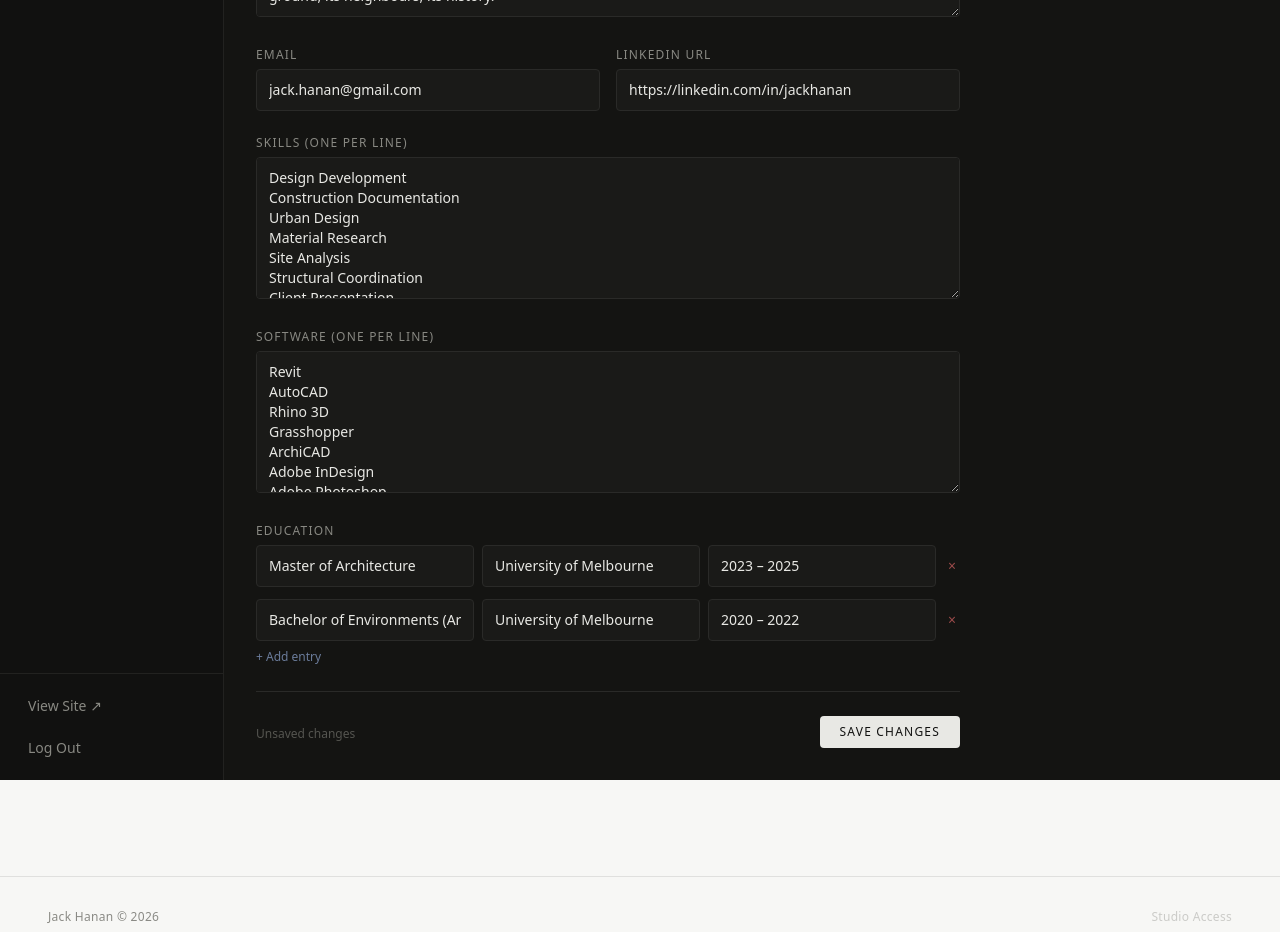
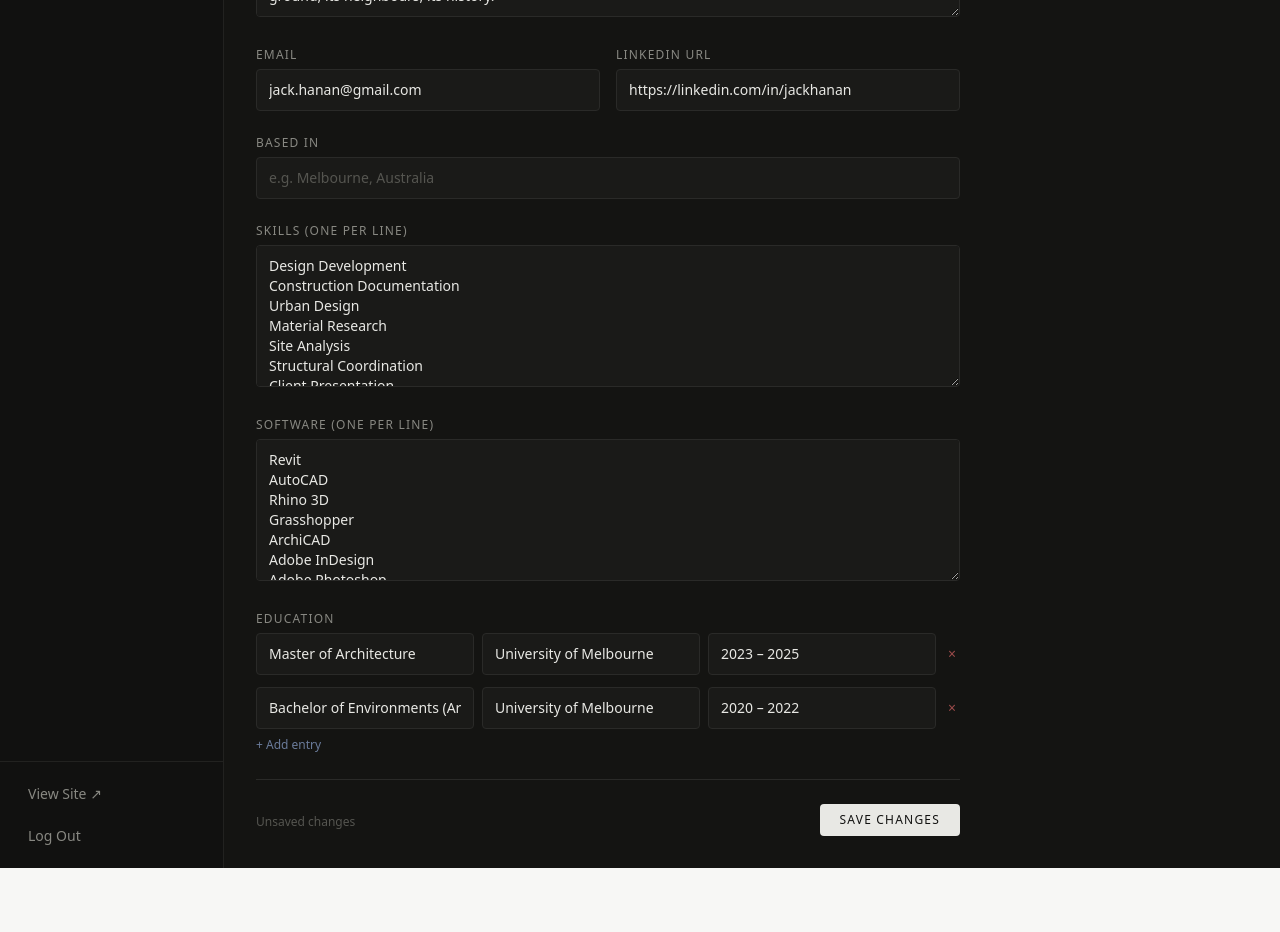
Before and after one commit to jackhanan/jack-hanan-portfolio, a Next.js app: page /admin/about in a window 1280 px wide. Shown: the part 1220-2152 px from the top of the page. Built offline with nearby package versions, Linux system fonts and the light colour scheme.

Commit message:
add editable based in field to about and contact page

```diff
--- a/src/app/admin/about/page.tsx
+++ b/src/app/admin/about/page.tsx
@@ -13,6 +13,7 @@ const EMPTY: AboutData = {
   skills: [],
   software: [],
   education: [],
+  basedIn: '',
   email: '',
   linkedin: '',
   resumeUrl: '/resume.pdf',
--- a/src/app/contact/page.tsx
+++ b/src/app/contact/page.tsx
@@ -8,11 +8,13 @@ export const dynamic = 'force-dynamic'
 export default async function ContactPage() {
   let email = ''
   let linkedin = ''
+  let basedIn = ''
   try {
     const about = await readAbout()
     email = about.email ?? ''
     linkedin = about.linkedin ?? ''
+    basedIn = about.basedIn ?? ''
   } catch {}
 
-  return <ContactForm email={email} linkedin={linkedin} />
+  return <ContactForm email={email} linkedin={linkedin} basedIn={basedIn} />
 }
--- a/src/components/admin/AboutEditor.tsx
+++ b/src/components/admin/AboutEditor.tsx
@@ -166,7 +166,7 @@ export default function AboutEditor({ initial }: Props) {
           />
         </div>
 
-        {/* Email + LinkedIn */}
+        {/* Email + LinkedIn + Based In */}
         <div className="grid grid-cols-2 gap-4">
           <div>
             <label htmlFor="email" className={labelClass}>Email</label>
@@ -188,6 +188,17 @@ export default function AboutEditor({ initial }: Props) {
               className={inputClass}
             />
           </div>
+        </div>
+        <div>
+          <label htmlFor="basedIn" className={labelClass}>Based In</label>
+          <input
+            id="basedIn"
+            type="text"
+            value={data.basedIn ?? ''}
+            onChange={(e) => update('basedIn', e.target.value)}
+            placeholder="e.g. Melbourne, Australia"
+            className={inputClass}
+          />
         </div>
 
         {/* Skills */}
--- a/src/components/contact/ContactForm.tsx
+++ b/src/components/contact/ContactForm.tsx
@@ -6,9 +6,10 @@ import FadeIn from '@/components/ui/FadeIn'
 interface Props {
   email: string
   linkedin: string
+  basedIn: string
 }
 
-export default function ContactForm({ email, linkedin }: Props) {
+export default function ContactForm({ email, linkedin, basedIn }: Props) {
   const [form, setForm] = useState({ name: '', email: '', message: '' })
   const [sent, setSent] = useState(false)
 
@@ -142,10 +143,12 @@ export default function ContactForm({ email, linkedin }: Props) {
               </div>
             )}
 
-            <div>
-              <p className="text-xs tracking-widest uppercase text-mid font-sans mb-2">Based in</p>
-              <p className="text-sm text-charcoal font-sans">Melbourne, Australia</p>
-            </div>
+            {basedIn && (
+              <div>
+                <p className="text-xs tracking-widest uppercase text-mid font-sans mb-2">Based in</p>
+                <p className="text-sm text-charcoal font-sans">{basedIn}</p>
+              </div>
+            )}
           </div>
         </div>
       </FadeIn>
--- a/src/lib/about.ts
+++ b/src/lib/about.ts
@@ -13,6 +13,7 @@ const EMPTY_ABOUT: AboutData = {
   skills: [],
   software: [],
   education: [],
+  basedIn: '',
   email: '',
   linkedin: '',
   resumeUrl: '/resume.pdf',
@@ -25,6 +26,7 @@ function normalise(d: AboutData): AboutData {
     heroEyebrow: d.heroEyebrow ?? 'Architecture Student / Designer',
     heroName: d.heroName ?? 'Jack Hanan',
     heroTagline: d.heroTagline ?? '',
+    basedIn: d.basedIn ?? '',
     resumeUrl: d.resumeUrl ?? '',
   }
 }
--- a/src/types/index.ts
+++ b/src/types/index.ts
@@ -27,6 +27,7 @@ export interface AboutData {
   skills: string[]
   software: string[]
   education: EducationEntry[]
+  basedIn: string
   email: string
   linkedin: string
   resumeUrl: string
```
